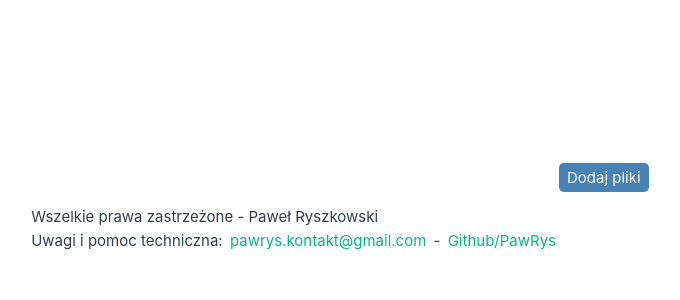
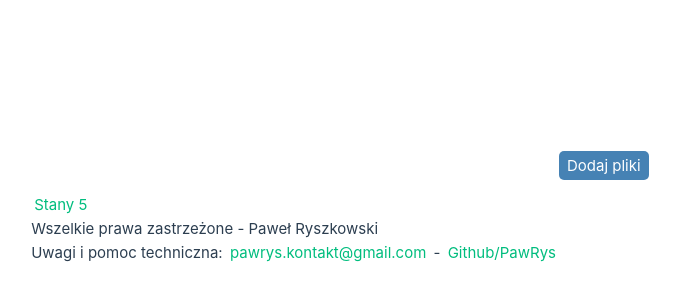
Before and after one commit to PawRys/PurchaseComparator, a Vue app: page / in a window 1280 px wide. Shown: the part 198-498 px from the top of the page, without its empty margins (81-761 px from the left). Built offline with nearby package versions, Linux system fonts and the light colour scheme; the HTML template or start-up script is replaced by a standard one.

Commit message:
first deploy

```diff
--- a/src/App.vue
+++ b/src/App.vue
@@ -173,6 +173,10 @@ async function extractTextFromPDF(files: FileList) {
   </main>
 
   <footer>
+    <p>
+      <a href="https://pawrys.github.io/StockBrowser5/">Stany 5</a>
+    </p>
+
     <p>Wszelkie prawa zastrzeżone - Paweł Ryszkowski</p>
     <p>
       Uwagi i pomoc techniczna:
--- a/vite.config.ts
+++ b/vite.config.ts
@@ -6,13 +6,11 @@ import vueDevTools from 'vite-plugin-vue-devtools'
 
 // https://vite.dev/config/
 export default defineConfig({
-  plugins: [
-    vue(),
-    vueDevTools(),
-  ],
+  base: '/PurchaseComparator/',
+  plugins: [vue(), vueDevTools()],
   resolve: {
     alias: {
-      '@': fileURLToPath(new URL('./src', import.meta.url))
+      '@': fileURLToPath(new URL('./src', import.meta.url)),
     },
   },
 })
```
